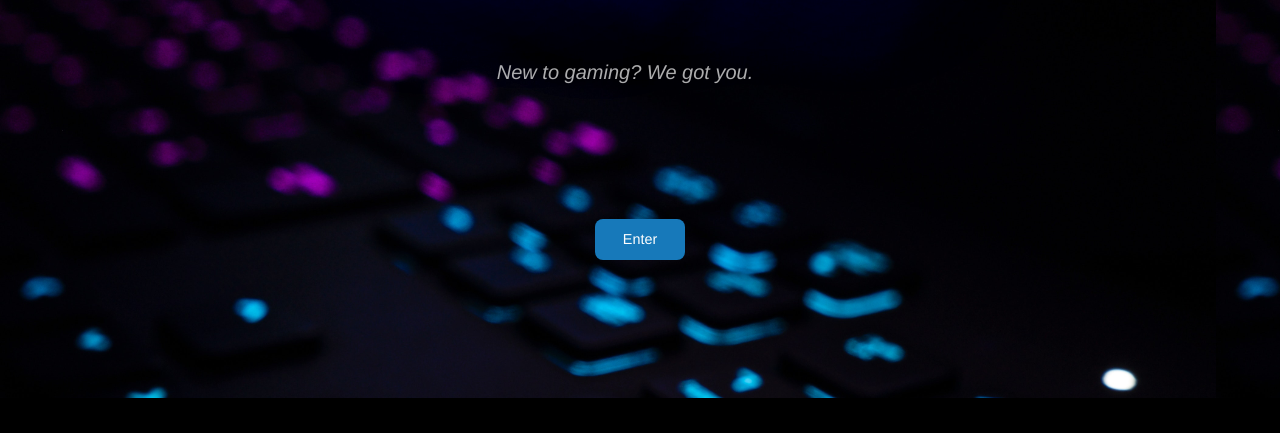
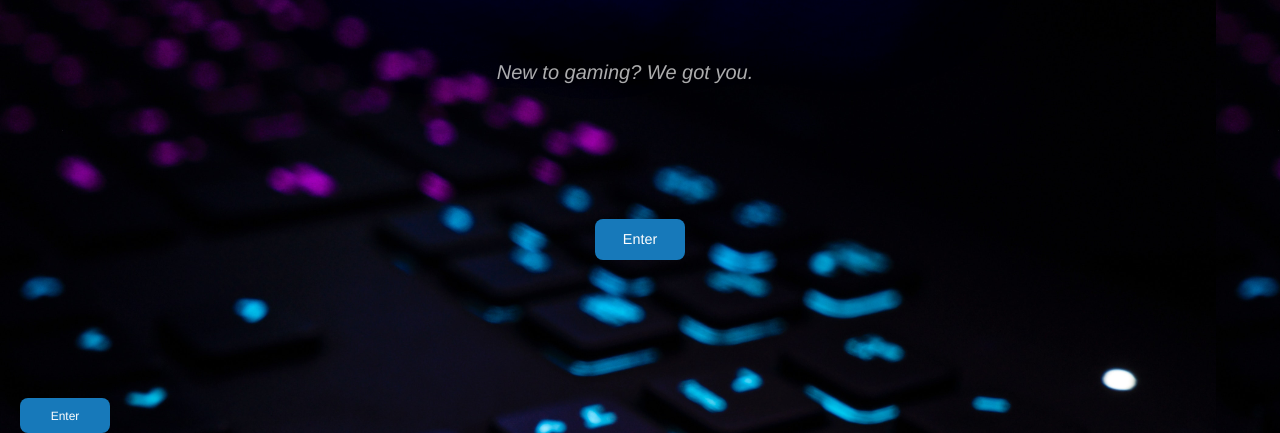
Before and after one commit to amanduke/playerbeyond, a plain HTML site: page index.html in a window 1280 px wide. Shown: the part 479-912 px from the top of the page. Before the commit the page ends 877 px from the top, so only its background shows below. Drawn offline with nearby package versions, Linux system fonts and the light colour scheme.

Commit message:
spell check

```diff
--- a/asset/js/script.js
+++ b/asset/js/script.js
@@ -45,12 +45,12 @@ function storedData() {
     displayGames();
 }
 
-// Saves the city array to local storage
+// Saves the games array to local storage
 function storedGamesArray() {
     localStorage.setItem("games", JSON.stringify(gamesList));
 }
 
-// Saves the currently display city to local storage
+// Saves the currently display games to local storage
 function storedCurrentGames() {
     localStorage.setItem("currentGame", JSON.stringify(resultsName))
 }
--- a/index.html
+++ b/index.html
@@ -136,7 +136,7 @@
 
 
         <!-- Anchors & Button (links) -->
-<!-- <a href="news.html" class="button small">Enter</a> -->
+<a href="news.html" class="button small">Enter</a>
 
 <script src="https://code.jquery.com/jquery-3.5.1.js" integrity="sha256-QWo7LDvxbWT2tbbQ97B53yJnYU3WhH/C8ycbRAkjPDc="
 crossorigin="anonymous"></script>
```
